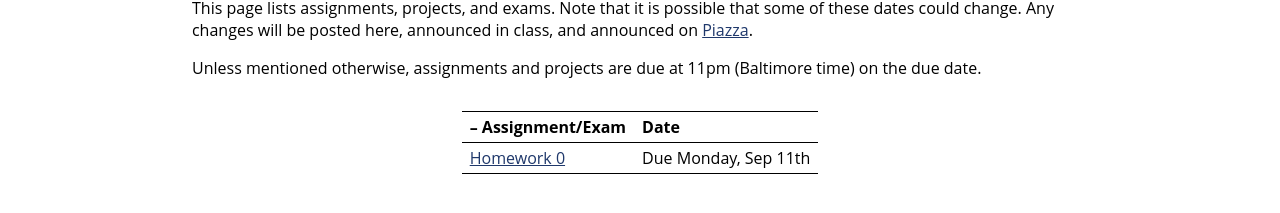
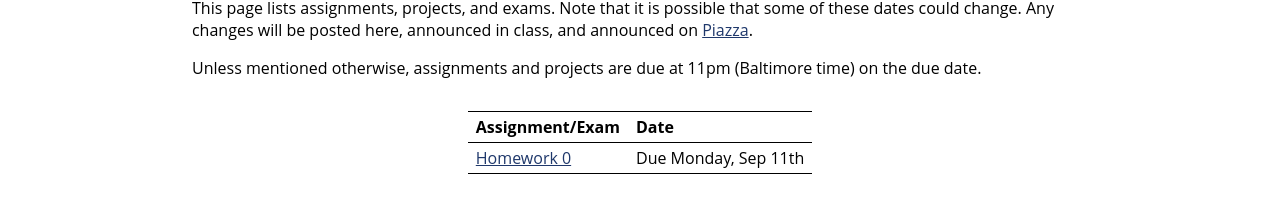
Before and after one commit to jhu-ip/cs220-f23, a Jekyll site: the page built from schedule.md, in a window 1280 px wide. Shown: the part 181-394 px from the top of the page. Built offline with Jekyll 4.4.1, drawn with Linux system fonts in a browser that asks for light colours.

Commit message:
added hw0

```diff
--- a/schedule.md
+++ b/schedule.md
@@ -11,6 +11,6 @@ and announced on [Piazza](https://piazza.com/jhu/fall2023/en601220/home).
 Unless mentioned otherwise, assignments and projects are due at 11pm (Baltimore time)
 on the due date.
 
--- Assignment/Exam | Date
+Assignment/Exam | Date
 --------------- | ----
 [Homework 0](assign/hw0.html) | Due Monday, Sep 11th
```
